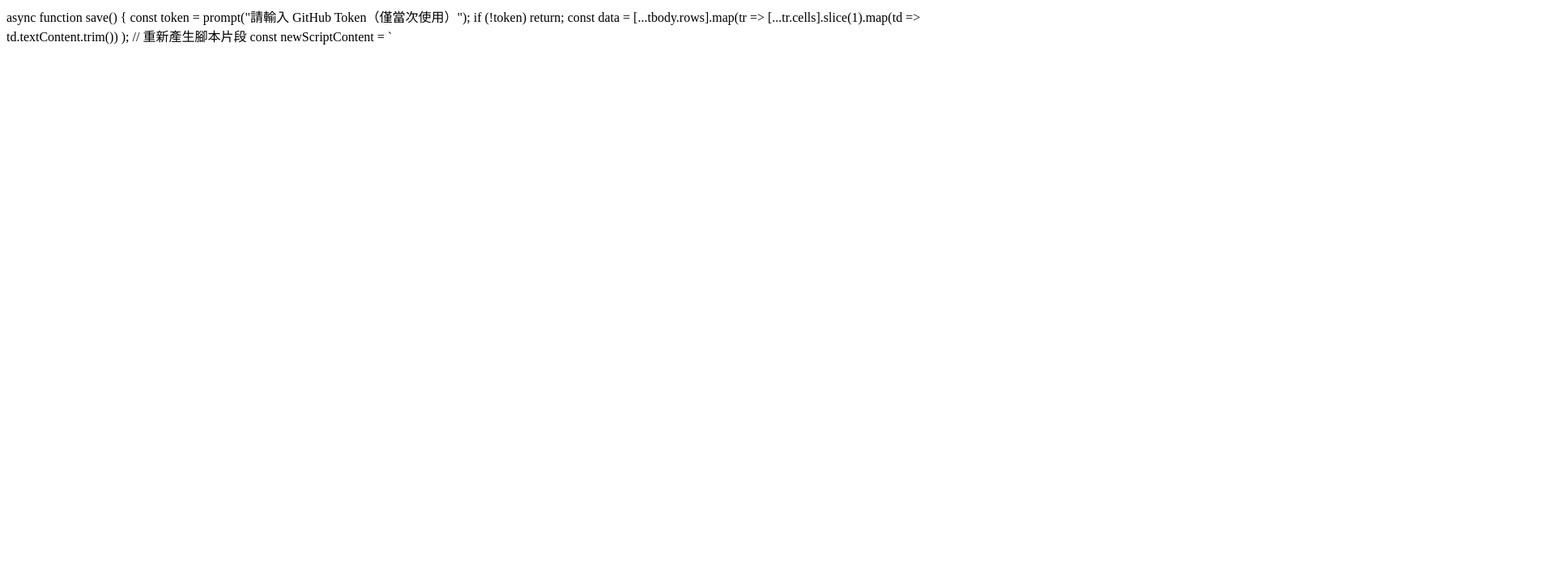
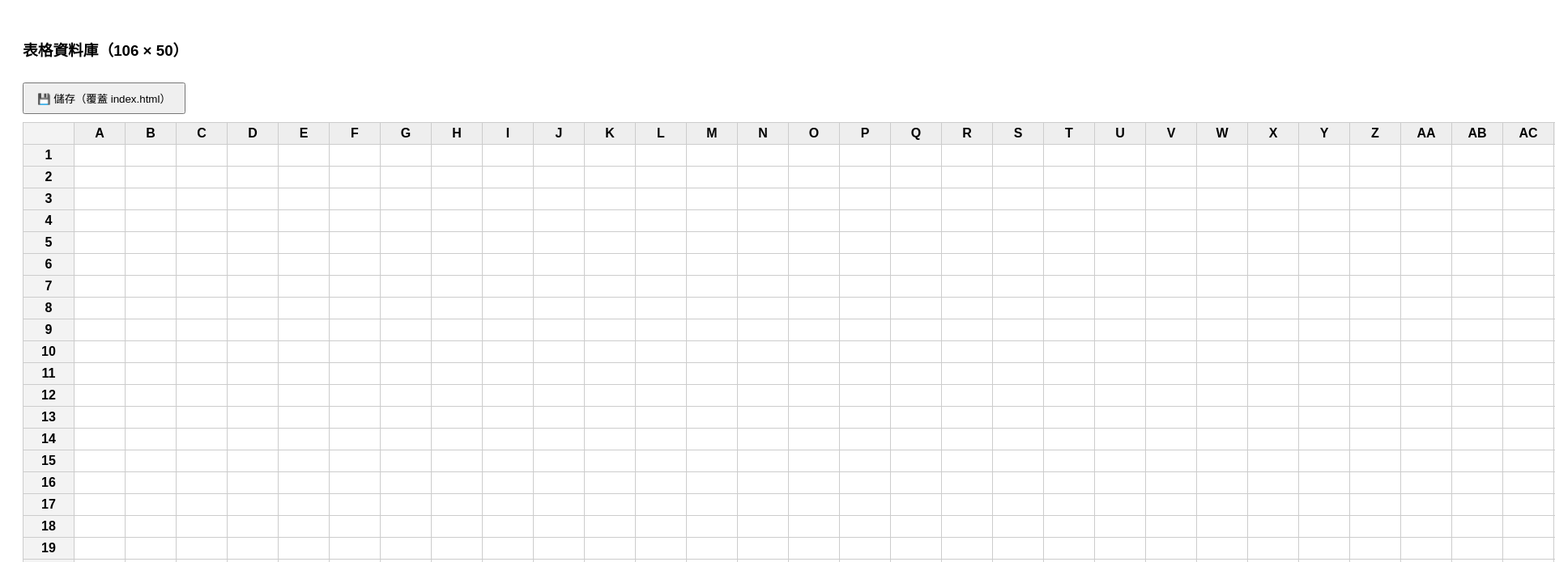
Before and after one commit to menghushao/Order-management-product, a plain HTML site: page index.html in a window 1280 px wide. Shown: the top 695 px of the page at 81% size, 1920 px wide, since content can reach past the window. Drawn offline with Linux system fonts and the light colour scheme.

Commit message:
Update index.html

```diff
--- a/index.html
+++ b/index.html
@@ -1,15 +1,80 @@
+<!DOCTYPE html>
+<html lang="zh-TW">
+<head>
+  <meta charset="UTF-8" />
+  <title>表格資料庫（106 × 50）</title>
+  <style>
+    body { font-family: sans-serif; padding: 20px; }
+    table { border-collapse: collapse; }
+    th, td {
+      border: 1px solid #ccc;
+      min-width: 60px; height: 24px; text-align: center;
+    }
+    th { background: #eee; position: sticky; top: 0; z-index: 2; }
+    th:first-child, td:first-child {
+      position: sticky; left: 0; background: #f3f3f3; z-index: 1;
+    }
+    td:focus { outline: 2px solid #0078D7; }
+    button { margin: 10px 0; padding: 8px 16px; }
+  </style>
+</head>
+<body>
+
+<h3>表格資料庫（106 × 50）</h3>
+<button onclick="save()">💾 儲存（覆蓋 index.html）</button>
+<table id="grid">
+  <thead><tr id="theadRow"><th></th></tr></thead>
+  <tbody id="tbody"></tbody>
+</table>
+
+<script>
+const ROWS = 106, COLS = 50;
+const user = 'menghushao';
+const repo = 'Order-management';
+const path = 'index.html';
+const branch = 'main';
+
+const theadRow = document.getElementById('theadRow');
+const tbody = document.getElementById('tbody');
+
+// 產生表頭
+for (let c = 0; c < COLS; c++) {
+  let label = '', n = c;
+  while (n >= 0) {
+    label = String.fromCharCode(n % 26 + 65) + label;
+    n = Math.floor(n / 26) - 1;
+  }
+  const th = document.createElement('th');
+  th.textContent = label;
+  theadRow.appendChild(th);
+}
+
+// 建立固定表格內容
+for (let r = 0; r < ROWS; r++) {
+  const tr = document.createElement('tr');
+  const rowTh = document.createElement('th');
+  rowTh.textContent = r + 1;
+  tr.appendChild(rowTh);
+  for (let c = 0; c < COLS; c++) {
+    const td = document.createElement('td');
+    td.contentEditable = true;
+    tr.appendChild(td);
+  }
+  tbody.appendChild(tr);
+}
+
 async function save() {
   const token = prompt("請輸入 GitHub Token（僅當次使用）");
   if (!token) return;
 
-  const data = [...tbody.rows].map(tr =>
+  const values = [...tbody.rows].map(tr =>
     [...tr.cells].slice(1).map(td => td.textContent.trim())
   );
 
-  // 重新產生腳本片段
-  const newScriptContent = `
-<script>
-const gridData = ${JSON.stringify(data)};
+  const rawHTML = document.documentElement.outerHTML;
+  const pattern = /<script>\s*const gridData = .*?<\/script>/s;
+  const newScript = `<script>
+const gridData = ${JSON.stringify(values)};
 const ROWS = 106, COLS = 50;
 const tbody = document.getElementById("tbody");
 for (let r = 0; r < ROWS; r++) {
@@ -19,25 +84,15 @@ for (let r = 0; r < ROWS; r++) {
 }
 <\/script>`;
 
-  // 取得原始碼並替換舊 script 塊
-  let raw = document.documentElement.outerHTML;
-  raw = raw.replace(/<script>[^<]*gridData[^<]*<\/script>/s, newScriptContent);
-
-  const encoded = btoa(unescape(encodeURIComponent(raw)));
-
+  const updatedHTML = rawHTML.replace(pattern, newScript);
+  const encoded = btoa(unescape(encodeURIComponent(updatedHTML)));
   const url = `https://api.github.com/repos/${user}/${repo}/contents/${path}`;
-  let sha = null;
 
   try {
     const shaRes = await fetch(`${url}?ref=${branch}`, {
       headers: { Authorization: `Bearer ${token}` }
     });
-    const shaData = await shaRes.json();
-    sha = shaData.sha;
-  } catch (e) {
-    alert("❌ 取得檔案失敗：" + e.message);
-    return;
-  }
+    const { sha } = await shaRes.json();
 
     const res = await fetch(url, {
       method: 'PUT',
@@ -46,7 +101,7 @@ for (let r = 0; r < ROWS; r++) {
         'Content-Type': 'application/json'
       },
       body: JSON.stringify({
-      message: '覆蓋 index.html（更新表格資料）',
+        message: '📝 更新格子內容',
         content: encoded,
         sha,
         branch
@@ -54,9 +109,27 @@ for (let r = 0; r < ROWS; r++) {
     });
 
     if (res.ok) {
-    alert('✅ 儲存成功，頁面已更新！');
+      alert('✅ 儲存成功，資料已更新！');
     } else {
       const err = await res.text();
       alert('❌ 儲存失敗：' + err);
     }
+
+  } catch (e) {
+    alert('❌ 發生錯誤：' + e.message);
   }
+}
+</script>
+
+<!-- 初始資料區塊：每次存檔會自動更新這裡 -->
+<script>
+const gridData = Array.from({length: 106}, () => Array(50).fill(""));
+for (let r = 0; r < ROWS; r++) {
+  for (let c = 0; c < COLS; c++) {
+    tbody.rows[r].cells[c + 1].textContent = gridData[r][c];
+  }
+}
+</script>
+
+</body>
+</html>
```
Lines whose indentation alone changed are shown as unchanged.
